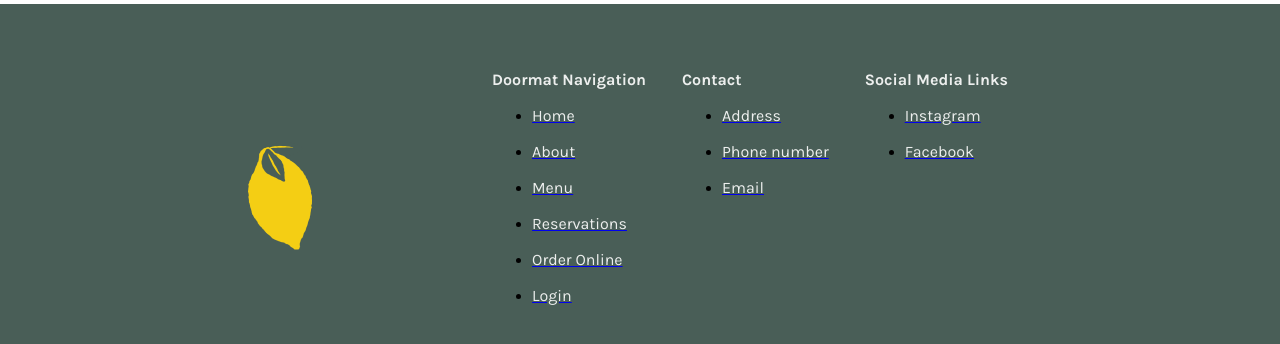
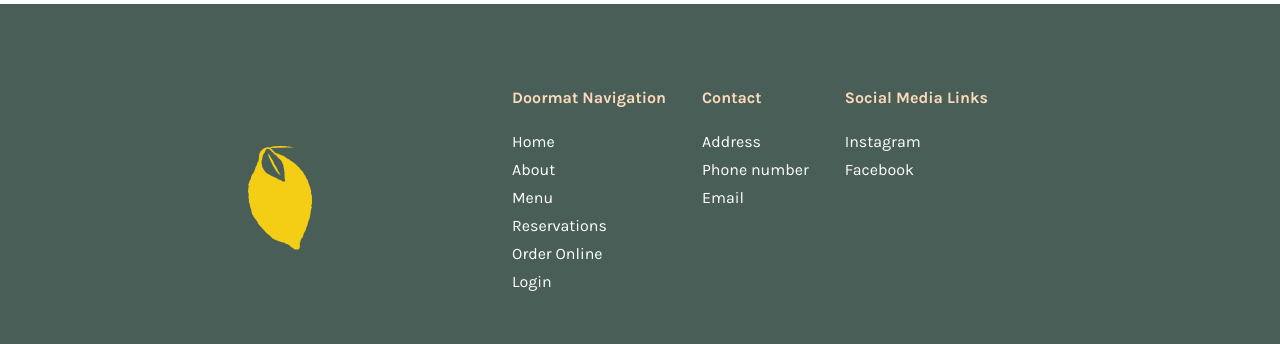
Before and after one commit to muhammadevin/meta-fedpc-capstone-project, a React (Create React App) app: page / in a window 1280 px wide. Shown: the part 1938-2282 px from the top of the page. Built offline with nearby package versions, Linux system fonts and the light colour scheme; a web font is replaced by a local one.

Commit message:
Modify footer navigation & add package

```diff
--- a/package.json
+++ b/package.json
@@ -8,6 +8,7 @@
     "@testing-library/user-event": "^13.5.0",
     "react": "^18.3.1",
     "react-dom": "^18.3.1",
+    "react-icons": "^5.3.0",
     "react-scripts": "5.0.1",
     "web-vitals": "^2.1.4"
   },
--- a/src/components/FooterNav/FooterNav.js
+++ b/src/components/FooterNav/FooterNav.js
@@ -1,12 +1,14 @@
+import './footernav.css'
+
 const FooterNav = (props) => {
   return (
     <div className='footer-navigation'>
       <p className="section-categories">{props.navCategory}</p>
       <nav>
-        <ul>
+        <ul className="footer-navigation__section">
           {props.navItems.map((nav, index) => (
             <li key={index}>
-              <a href={`#${nav}`}>
+              <a href={`#${nav}`} className="footer-navigation__items">
                 <p>{nav}</p>
               </a>
             </li>
--- a/src/components/FooterNav/footernav.css
+++ b/src/components/FooterNav/footernav.css
@@ -0,0 +1,37 @@
+.footer-navigation {
+  display: flex;
+  flex-direction: column;
+  align-items: flex-start;
+}
+
+.footer-navigation p {
+  margin-bottom: 12px;
+  color: #FBDABB;
+}
+
+.footer-navigation__section {
+  list-style: none;
+  margin: 0;
+  padding: 0;
+  display: flex;
+  flex-direction: column;
+  padding: 12px 0;
+  gap: 8px;
+}
+
+.footer-navigation__items {
+  margin: 0;
+  padding: 0;
+  text-decoration: none;
+  color: inherit;
+  transition: all .2s;
+}
+
+.footer-navigation__items p {
+  margin: 0;
+  color: white;
+}
+
+.footer-navigation__items p:hover {
+  color: #F4CE14;
+}
```
Also changed, not shown: 1 other file (tests, documents, lock files or other folders).
